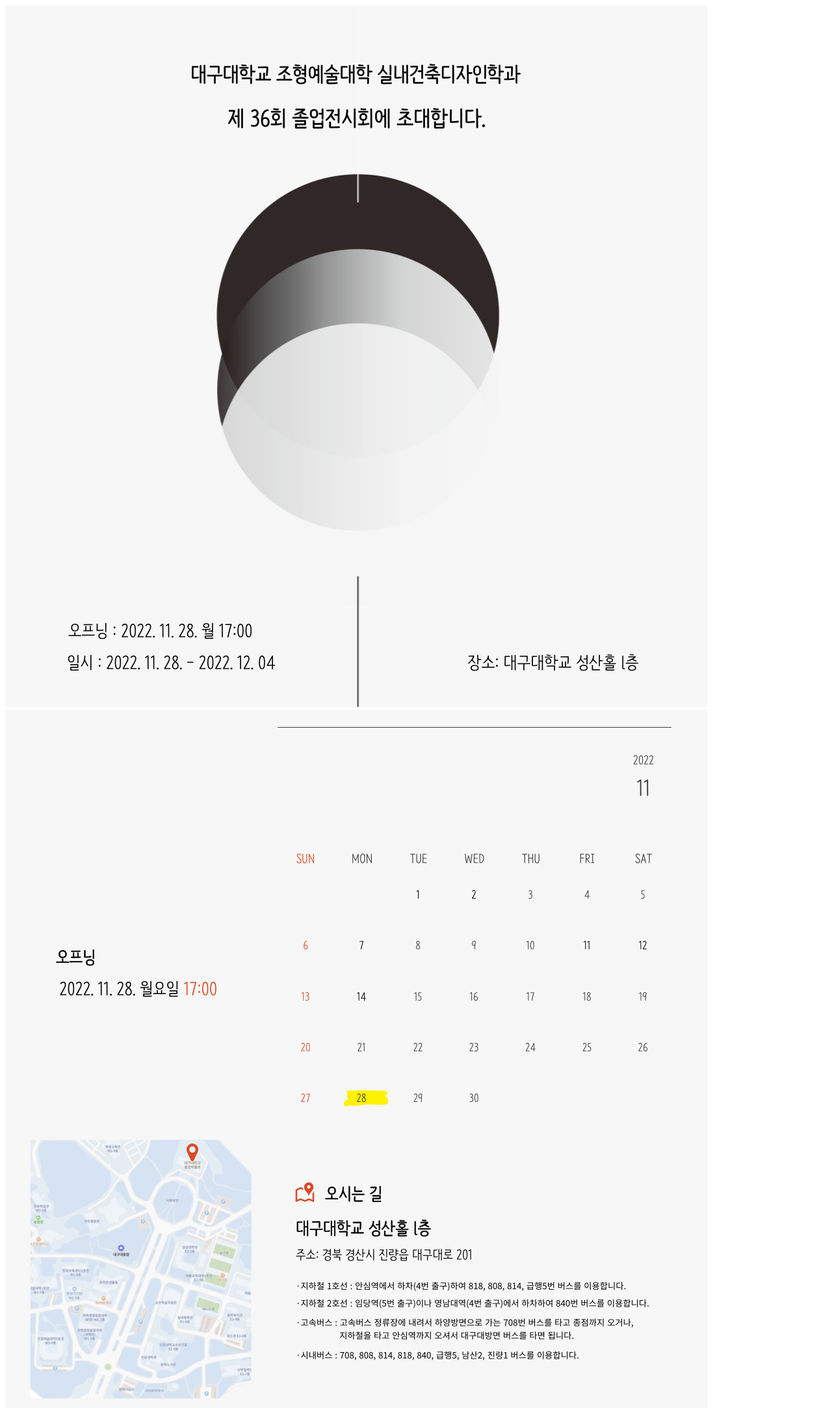
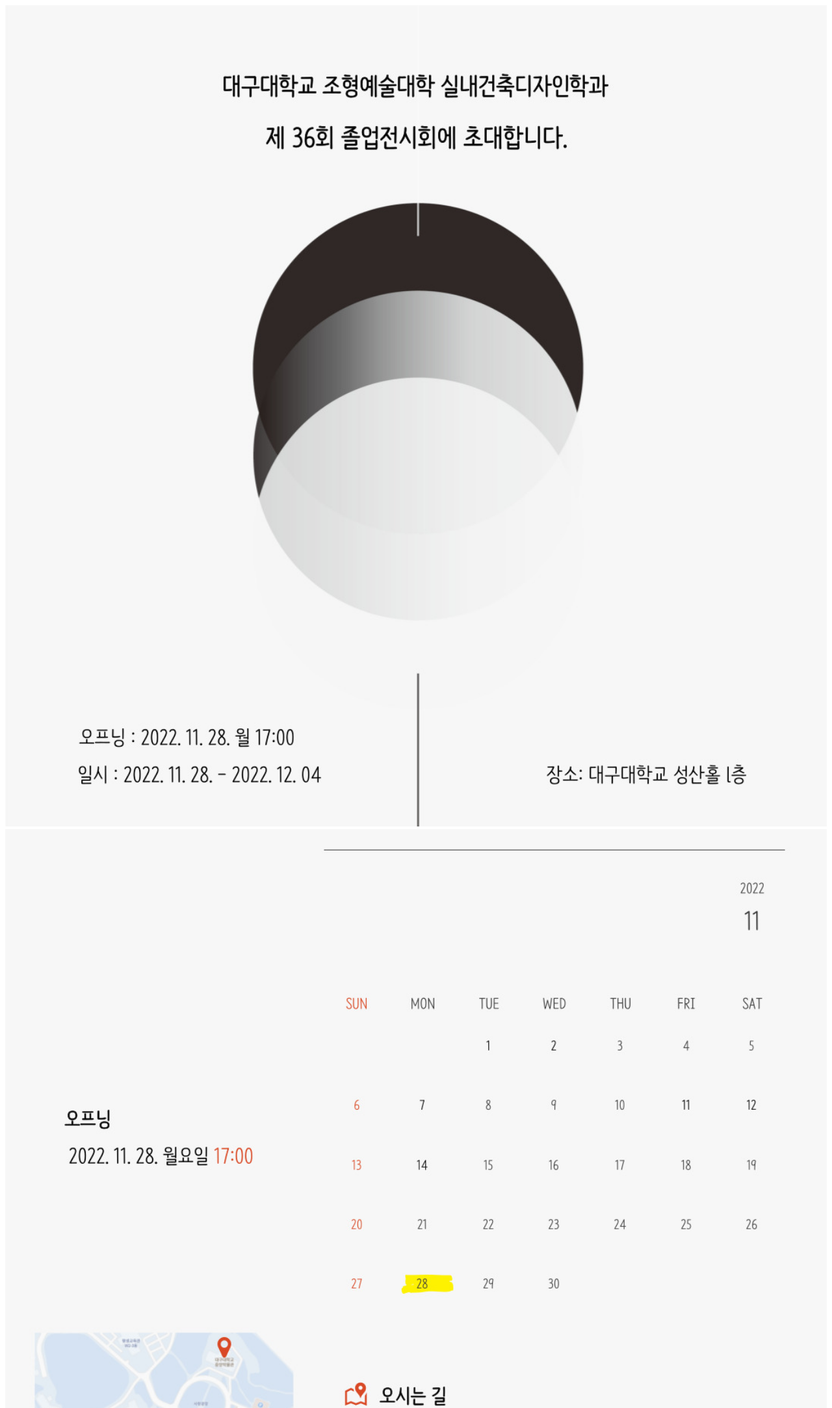
Before and after one commit to foundaway98/interior-architecture-design, a plain HTML site: page index.html in a window 1280 px wide. Shown: the top 2167 px of the page at 65% size. Drawn offline with Linux system fonts and the light colour scheme.

Commit message:
image size modified

```diff
--- a/index.html
+++ b/index.html
@@ -7,7 +7,7 @@
     <title>대구대 실내건축디자인학과 36회 졸업전시회</title>
   </head>
   <body>
-    <img src="firstPage.jpeg" alt="firstPage image" />
-    <img src="secondPage.jpeg" alt="secondPage image" />
+    <img src="firstPage.jpeg" alt="firstPage image" style="width: 100%" />
+    <img src="secondPage.jpeg" alt="secondPage image" style="width: 100%" />
   </body>
 </html>
```
